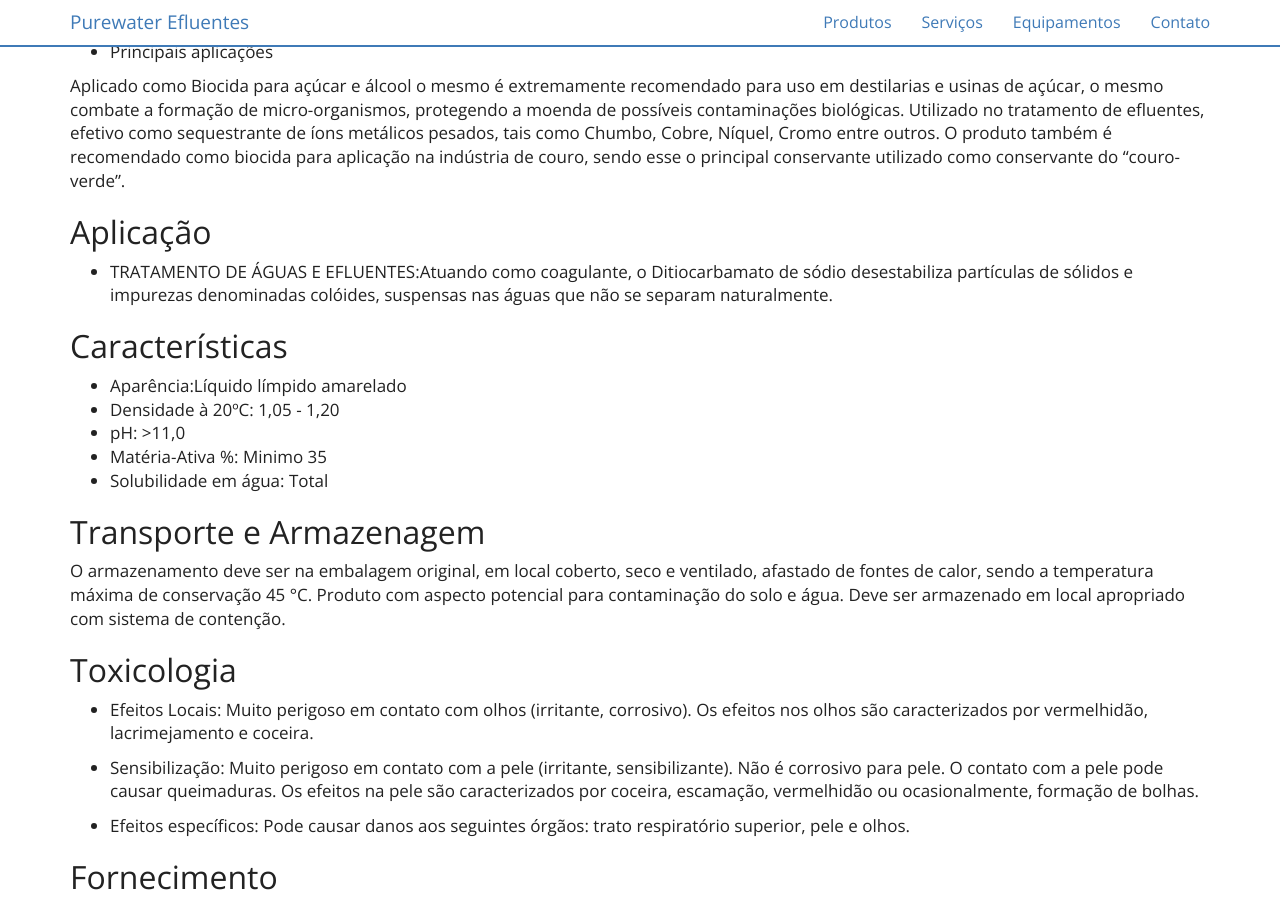
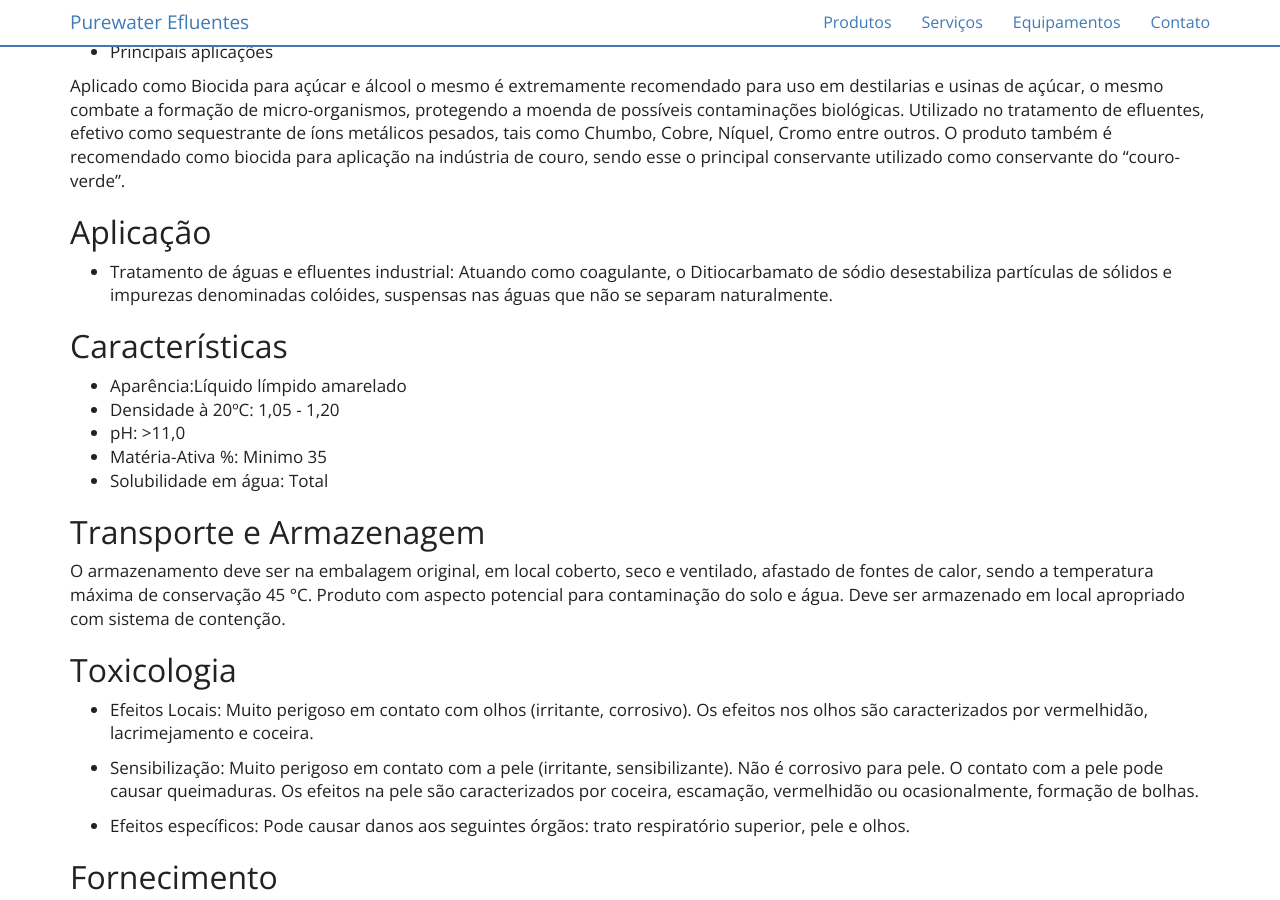
Before and after one commit to purewaterefluentes/purewaterefluentes.github.io, a Jekyll site: the page built from produtos/dimetil-carbamato-sodio.md, in a window 1280 px wide and 900 px high, scrolled down 652 px. Built offline with Jekyll 4.4.1, drawn with Linux system fonts in a browser that asks for light colours; nearby versions of some CDN libraries; library files that are not in the unit come from our copies.

Commit message:
Update dimetil-carbamato-sodio.md

```diff
--- a/produtos/dimetil-carbamato-sodio.md
+++ b/produtos/dimetil-carbamato-sodio.md
@@ -25,7 +25,7 @@
 
 ## Aplicação
 
-- TRATAMENTO DE ÁGUAS E EFLUENTES:Atuando como coagulante, o Ditiocarbamato de sódio desestabiliza partículas de sólidos e impurezas denominadas colóides, suspensas nas águas que não se separam naturalmente.
+- Tratamento de águas e efluentes industrial: Atuando como coagulante, o Ditiocarbamato de sódio desestabiliza partículas de sólidos e impurezas denominadas colóides, suspensas nas águas que não se separam naturalmente.
 
 ## Características
 
```
